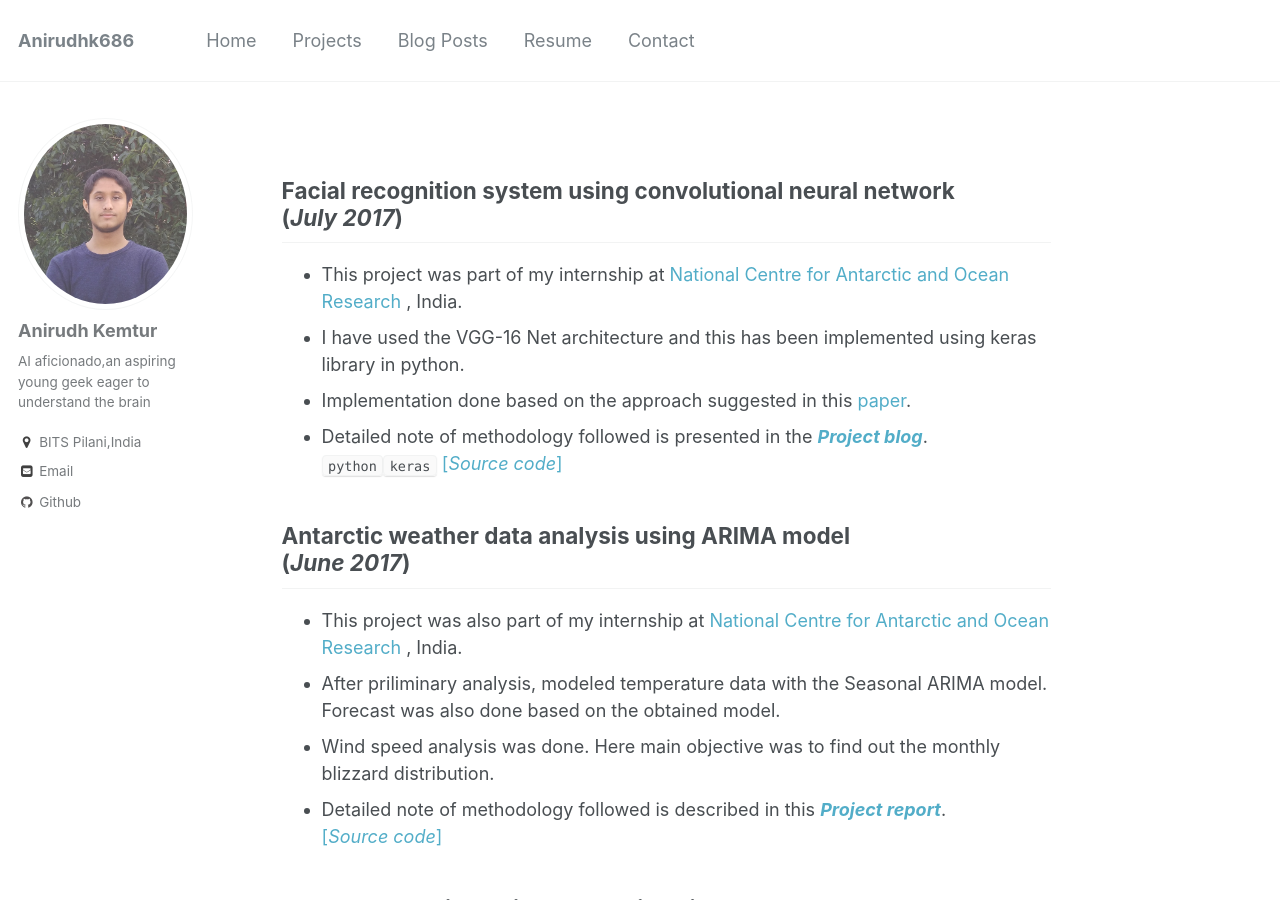
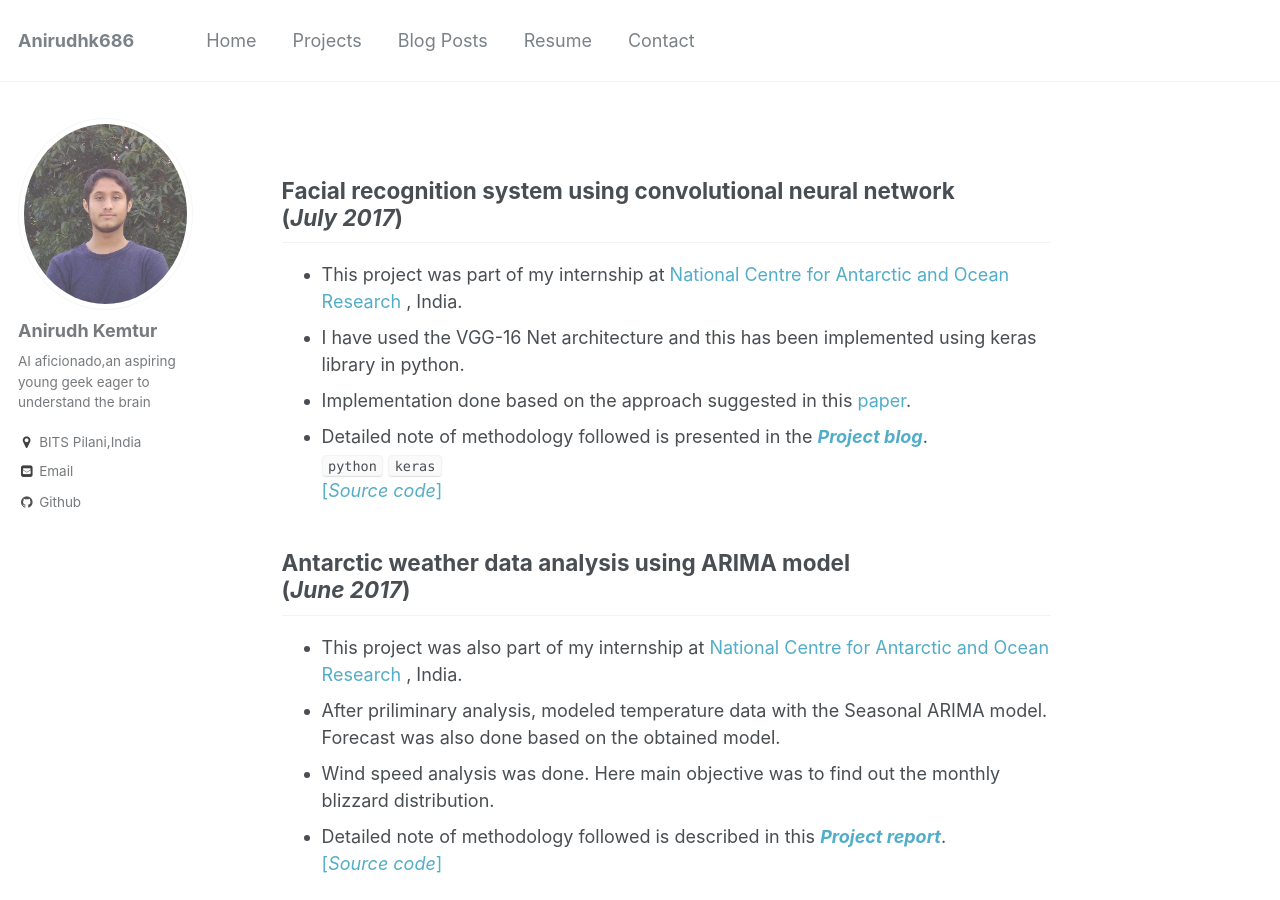
Before and after one commit to anirudhk686/anirudhk686.github.io, a Jekyll site: the page built from _pages/projects.md, in a window 1280 px wide and 900 px high. Built offline with Jekyll 4.4.1, drawn with Linux system fonts in a browser that asks for light colours.

```diff
--- a/_pages/projects.md
+++ b/_pages/projects.md
@@ -10,7 +10,7 @@ redirect_from:
 * This project was part of my internship at [National Centre for Antarctic and Ocean Research](http://www.ncaor.gov.in/) , India.
 * I have used the VGG-16 Net architecture and this has been implemented using keras library in python.
 * Implementation done based on the approach suggested in this [paper](http://www.robots.ox.ac.uk/~vgg/publications/2015/Parkhi15/parkhi15.pdf).
-* Detailed note of methodology followed is presented in the [**_Project blog_**](https://anirudhk686.github.io/facial_recognition/).<br>`python``keras`
+* Detailed note of methodology followed is presented in the [**_Project blog_**](https://anirudhk686.github.io/facial_recognition/).<br>`python` `keras`<br>
 [[_Source code_]](https://github.com/anirudhk686/facial_recognition)
 
 ## Antarctic weather data analysis using ARIMA model <br>(_June 2017_)
```
